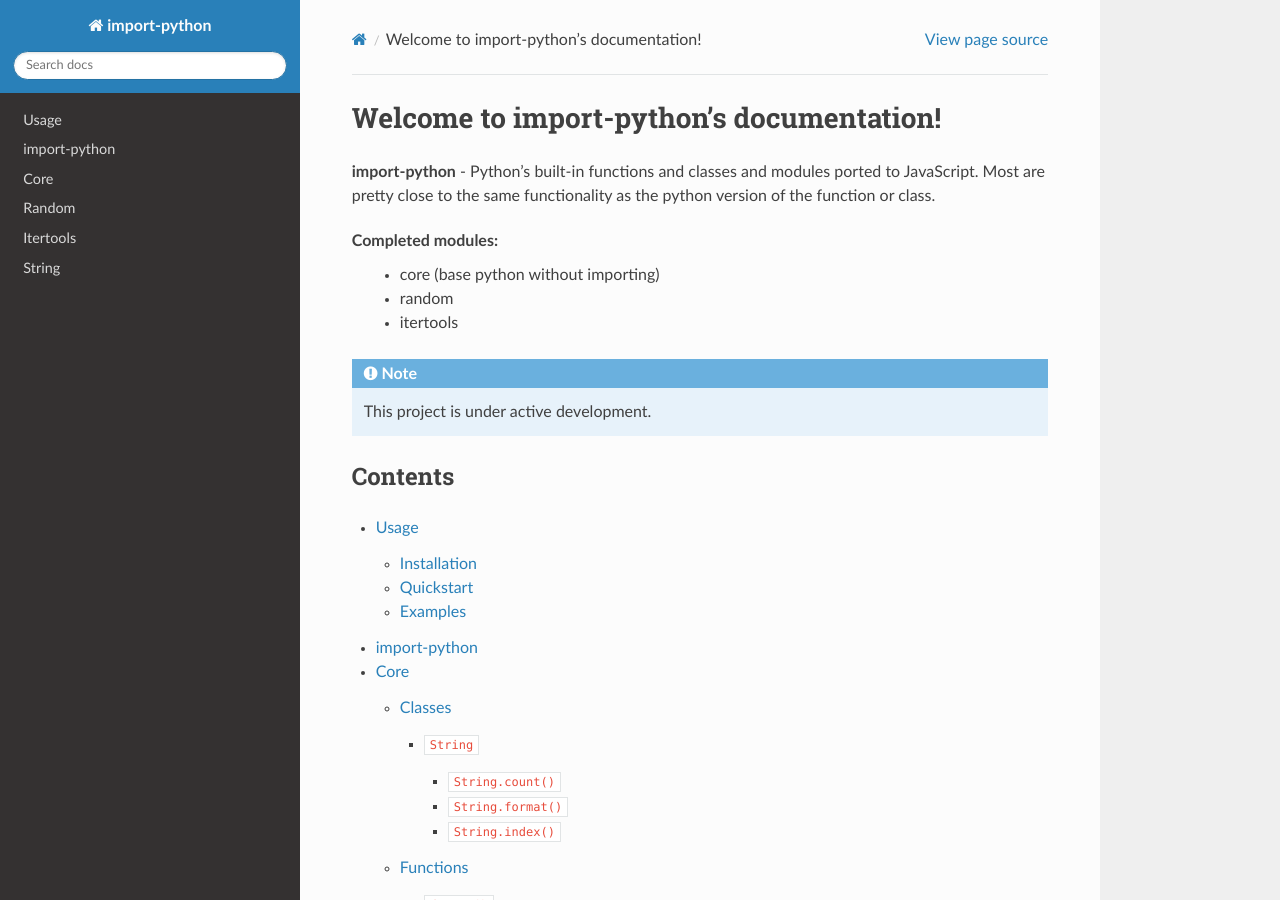
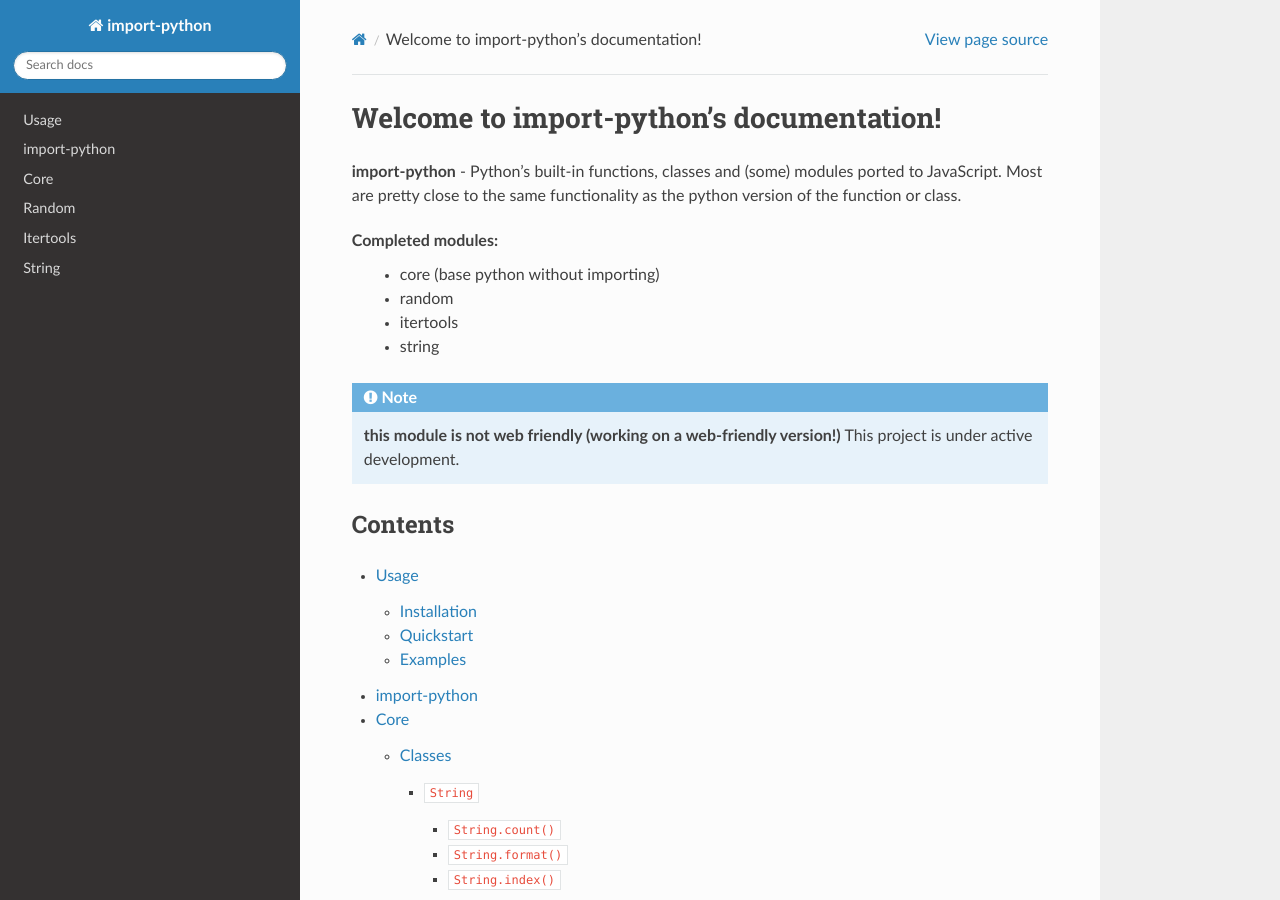
Before and after one commit to Mindful-Developer/import-python, a Sphinx documentation site: the page built from docs/index.rst, in a window 1280 px wide and 900 px high. Built offline with Sphinx 7.4.7 and the Read the Docs theme 2.0.0, drawn with Linux system fonts in a browser that asks for light colours.

Commit message:
fixed docs

```diff
--- a/docs/index.rst
+++ b/docs/index.rst
@@ -2,7 +2,7 @@
 Welcome to import-python's documentation!
 =========================================
 
-**import-python** - Python's built-in functions and classes and modules ported to
+**import-python** - Python's built-in functions, classes and (some) modules ported to
 JavaScript. Most are pretty close to the same functionality as the python version
 of the function or class.
 
@@ -10,9 +10,11 @@ Completed modules:
   - core (base python without importing)
   - random
   - itertools
+  - string
 
 .. note::
 
+   **this module is not web friendly (working on a web-friendly version!)**
    This project is under active development.
 
 
```
Also changed, not shown: README.md (+1 -1 lines).
